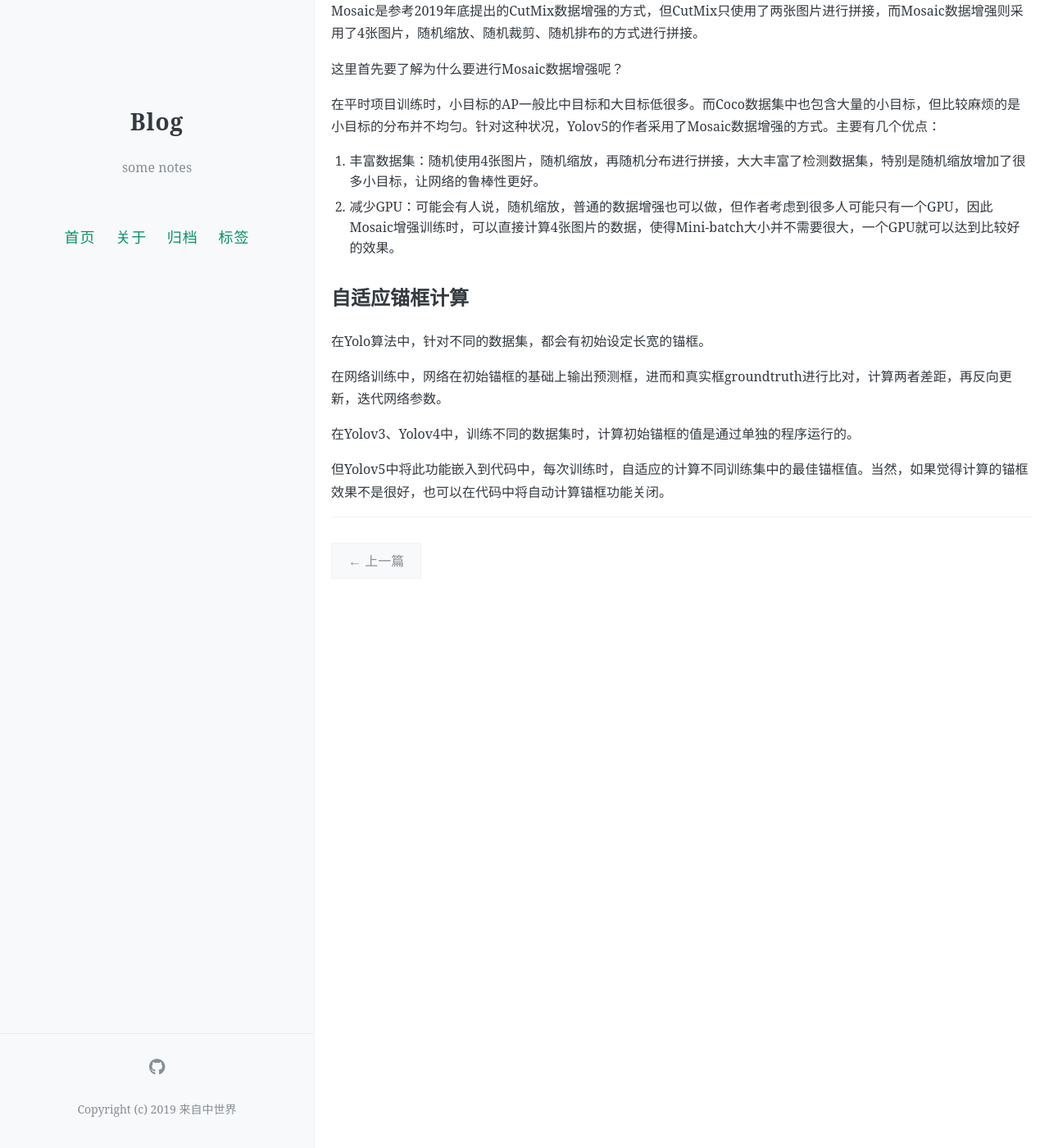
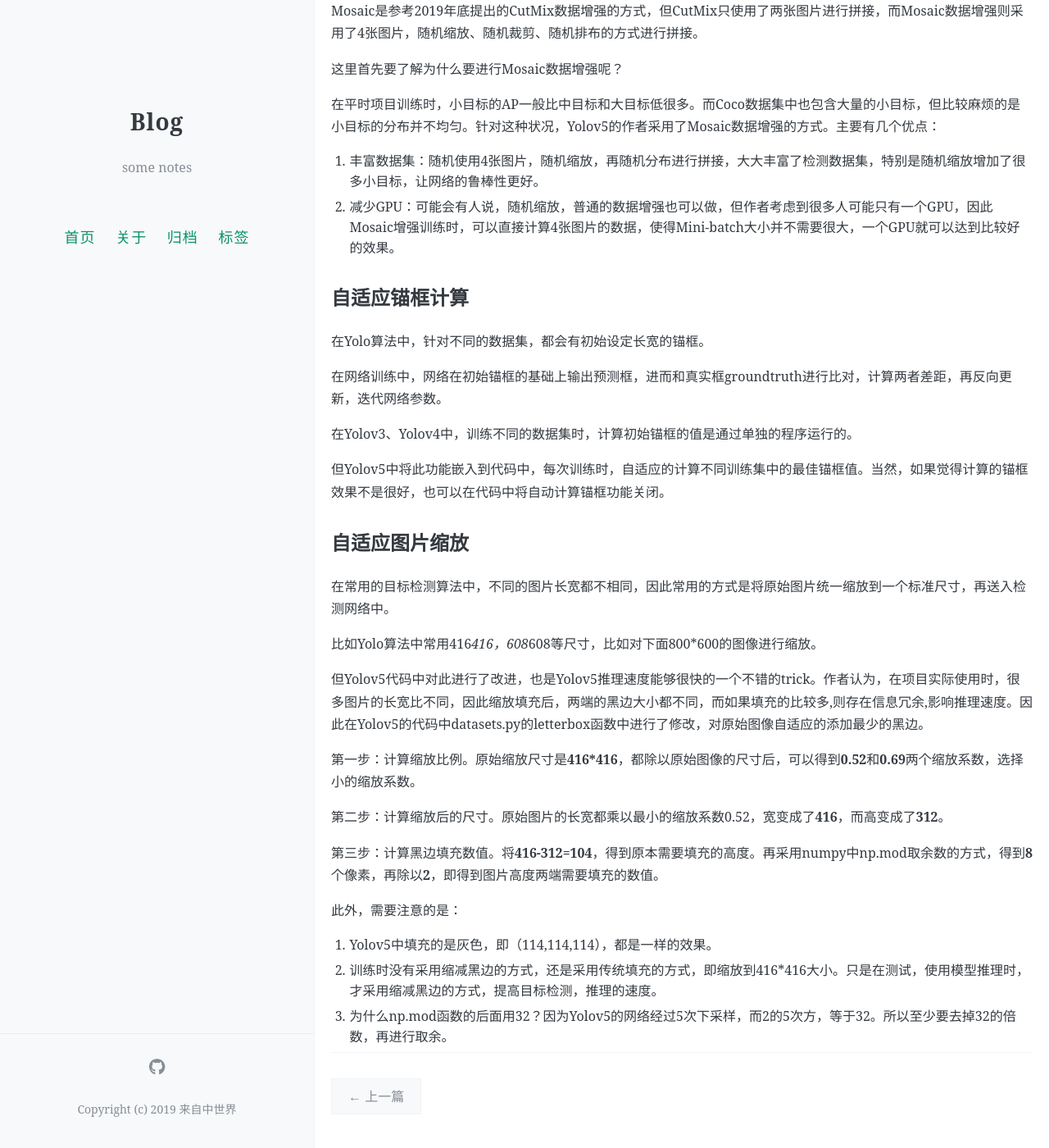
Before and after one commit to lulugai/Blog, a Jekyll site: the page built from _posts/2021-06-25-yolov5.md, in a window 1280 px wide and 1400 px high, scrolled down 221 px. Shown: the whole window at 82% size. Built offline with Jekyll 4.4.1, drawn with Linux system fonts in a browser that asks for light colours; comment, search, counter and statistics services are not loaded.

Commit message:
Update 2021-06-25-yolov5.md

```diff
--- a/_posts/2021-06-25-yolov5.md
+++ b/_posts/2021-06-25-yolov5.md
@@ -25,3 +25,20 @@ Mosaic是参考2019年底提出的CutMix数据增强的方式，但CutMix只使
 在Yolov3、Yolov4中，训练不同的数据集时，计算初始锚框的值是通过单独的程序运行的。
 
 但Yolov5中将此功能嵌入到代码中，每次训练时，自适应的计算不同训练集中的最佳锚框值。当然，如果觉得计算的锚框效果不是很好，也可以在代码中将自动计算锚框功能关闭。
+## 自适应图片缩放
+在常用的目标检测算法中，不同的图片长宽都不相同，因此常用的方式是将原始图片统一缩放到一个标准尺寸，再送入检测网络中。
+
+比如Yolo算法中常用416*416，608*608等尺寸，比如对下面800*600的图像进行缩放。
+
+但Yolov5代码中对此进行了改进，也是Yolov5推理速度能够很快的一个不错的trick。作者认为，在项目实际使用时，很多图片的长宽比不同，因此缩放填充后，两端的黑边大小都不同，而如果填充的比较多,则存在信息冗余,影响推理速度。因此在Yolov5的代码中datasets.py的letterbox函数中进行了修改，对原始图像自适应的添加最少的黑边。
+
+第一步：计算缩放比例。原始缩放尺寸是**416*416**，都除以原始图像的尺寸后，可以得到**0.52**和**0.69**两个缩放系数，选择小的缩放系数。
+
+第二步：计算缩放后的尺寸。原始图片的长宽都乘以最小的缩放系数0.52，宽变成了**416**，而高变成了**312**。
+
+第三步：计算黑边填充数值。将**416-312=104**，得到原本需要填充的高度。再采用numpy中np.mod取余数的方式，得到**8**个像素，再除以**2**，即得到图片高度两端需要填充的数值。
+
+此外，需要注意的是：
+1. Yolov5中填充的是灰色，即（114,114,114），都是一样的效果。
+2. 训练时没有采用缩减黑边的方式，还是采用传统填充的方式，即缩放到416*416大小。只是在测试，使用模型推理时，才采用缩减黑边的方式，提高目标检测，推理的速度。
+3. 为什么np.mod函数的后面用32？因为Yolov5的网络经过5次下采样，而2的5次方，等于32。所以至少要去掉32的倍数，再进行取余。
```
